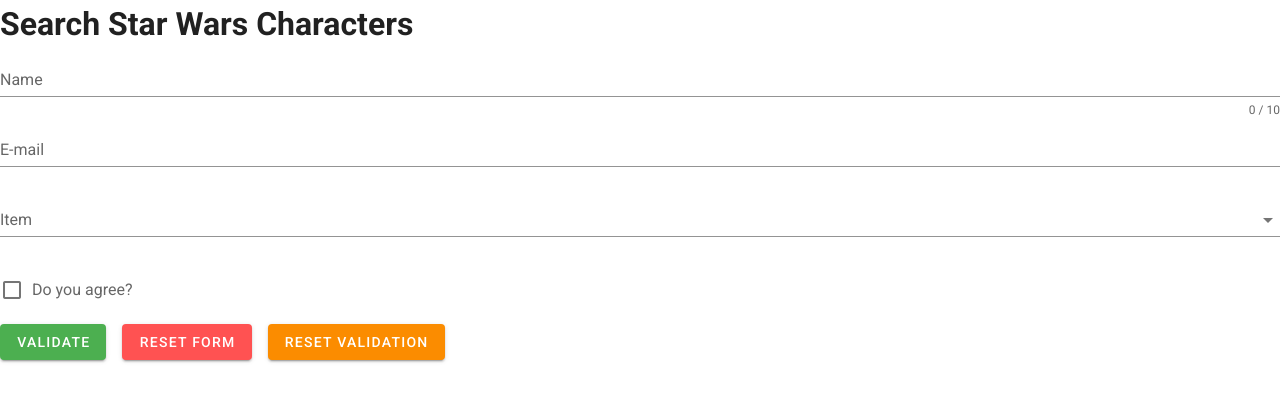
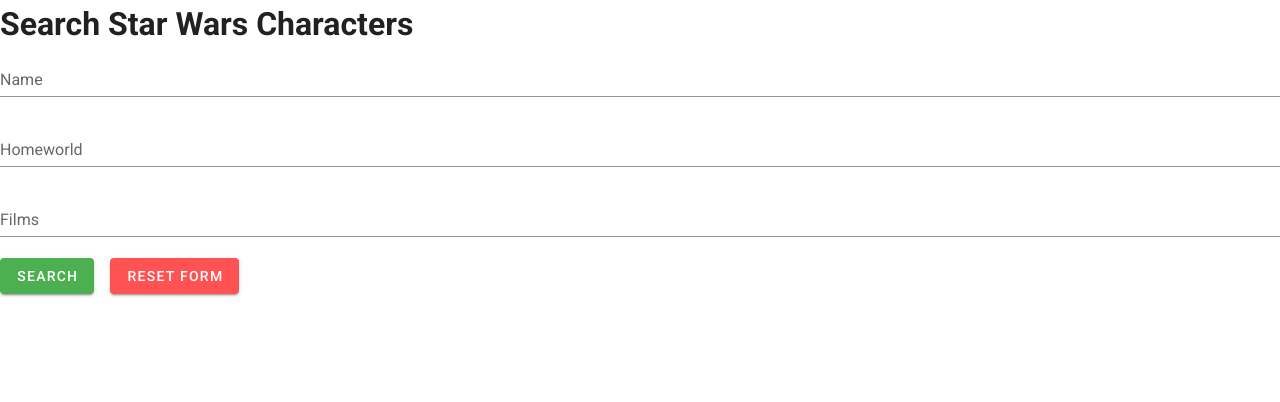
Before and after one commit to EvanSooHoo/ThisIsTheWay, a Vue app: page / in a window 1280 px wide. Shown: the top 402 px of the page. Built offline with nearby package versions, Linux system fonts and the light colour scheme.

Commit message:
cut vuetify v-form example down to applicable search criteria

```diff
--- a/src/components/WayFinder.vue
+++ b/src/components/WayFinder.vue
@@ -8,41 +8,29 @@
     >
       <v-text-field
         v-model="name"
-        :counter="10"
-        :rules="nameRules"
         label="Name"
         required
       ></v-text-field>
 
       <v-text-field
-        v-model="email"
-        :rules="emailRules"
-        label="E-mail"
+        v-model="homeworld"
+        label="Homeworld"
         required
       ></v-text-field>
 
-      <v-select
-        v-model="select"
-        :items="items"
-        :rules="[v => !!v || 'Item is required']"
-        label="Item"
+      <v-text-field
+        v-model="films"
+        label="Films"
         required
-      ></v-select>
-
-      <v-checkbox
-        v-model="checkbox"
-        :rules="[v => !!v || 'You must agree to continue!']"
-        label="Do you agree?"
-        required
-      ></v-checkbox>
+      ></v-text-field>
 
       <v-btn
         :disabled="!valid"
         color="success"
         class="mr-4"
-        @click="validate"
+        @click="search"
       >
-        Validate
+        Search
       </v-btn>
 
       <v-btn
@@ -52,16 +40,7 @@
       >
         Reset Form
       </v-btn>
-
-      <v-btn
-        color="warning"
-        @click="resetValidation"
-      >
-        Reset Validation
-      </v-btn>
     </v-form>
-
-
     </div>
   </template>
 
@@ -74,28 +53,13 @@
     data: () => ({
       valid: true,
       name: '',
-      nameRules: [
-        v => !!v || 'Name is required',
-        v => (v && v.length <= 10) || 'Name must be less than 10 characters',
-      ],
-      email: '',
-      emailRules: [
-        v => !!v || 'E-mail is required',
-        v => /.+@.+\..+/.test(v) || 'E-mail must be valid',
-      ],
-      select: null,
-      items: [
-        'Item 1',
-        'Item 2',
-        'Item 3',
-        'Item 4',
-      ],
-      checkbox: false,
+      homeworld: '',
+      films: ''
     }),
 
     methods: {
-      validate () {
-        this.$refs.form.validate()
+      search() {
+
       },
       reset () {
         this.$refs.form.reset()
```
